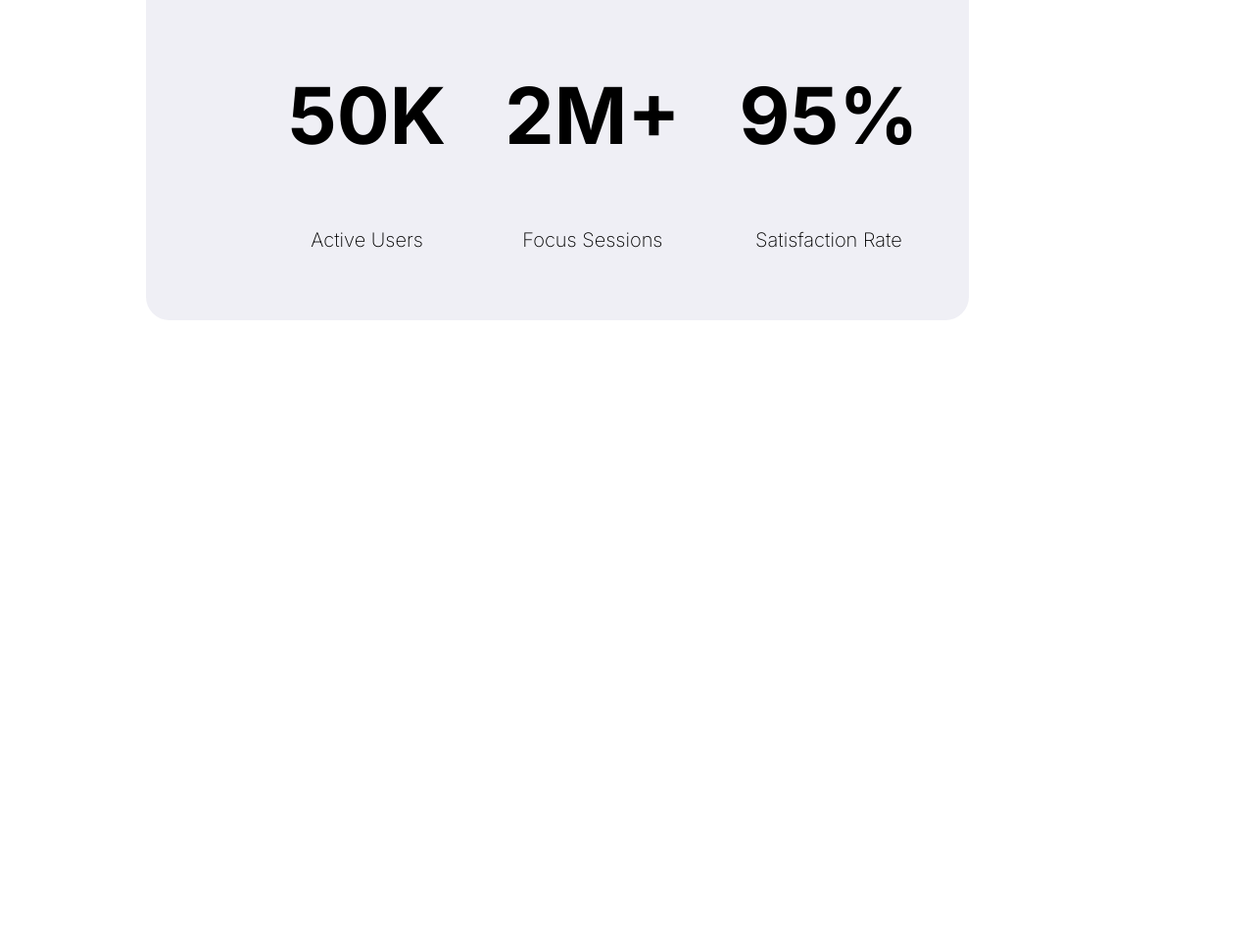
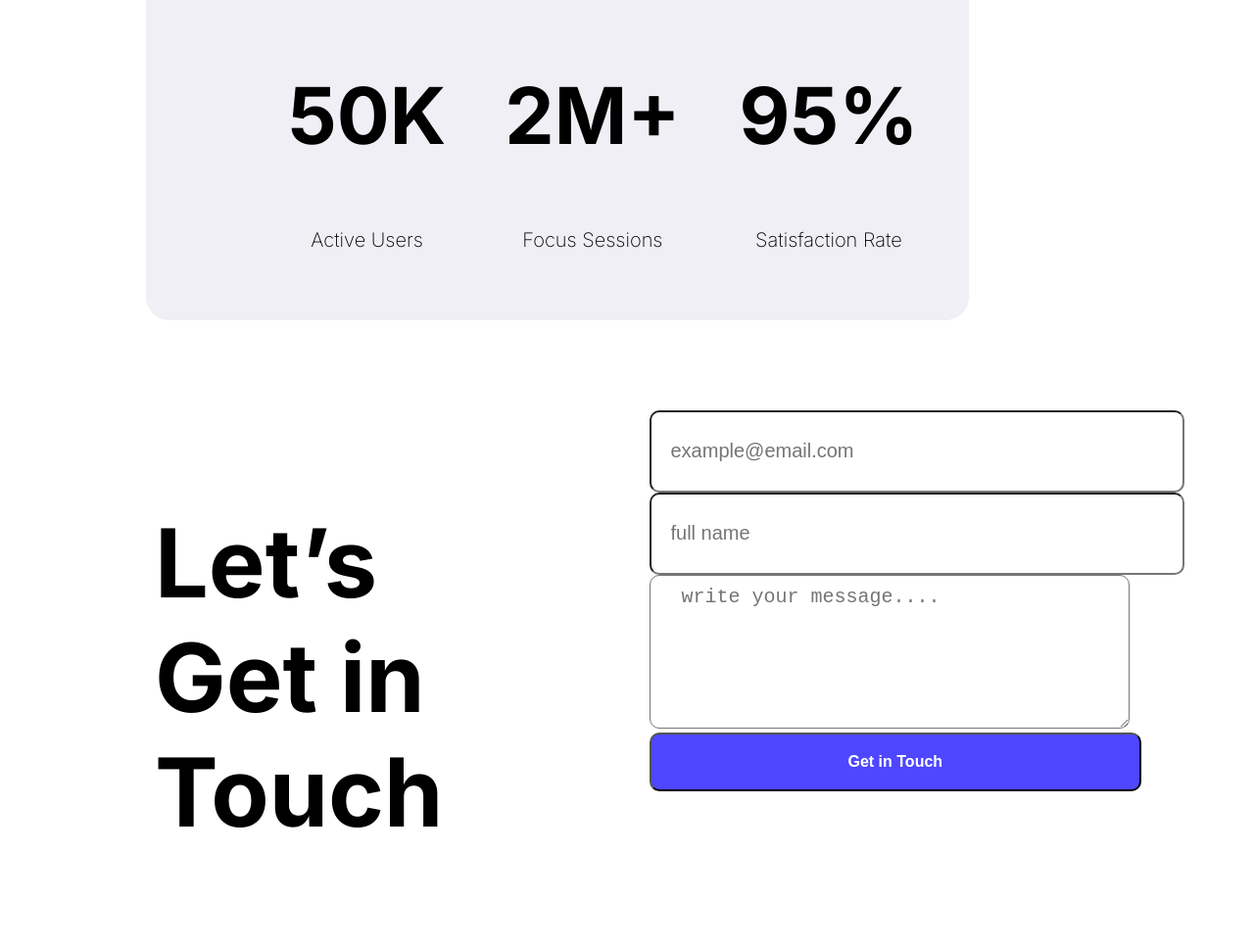
Before and after one commit to TanimMAnto/B12-assainment-1, a plain HTML site: page index.html in a window 1280 px wide. Shown: the part 1460-2427 px from the top of the page at 98% size. Before the commit the page ends 1795 px from the top, so only its background shows below. Drawn offline with Linux system fonts and the light colour scheme.

Commit message:
added file-5

```diff
--- a/image/style/color.css
+++ b/image/style/color.css
@@ -125,3 +125,56 @@ main{
   font-size: 30px;
   font-weight: bold;
 }
+
+
+
+/* section 3 */
+.form{
+  margin-left: 150px;
+  margin-right: 150px;
+  margin-top: 92px;
+}
+
+.form-info{
+  display: flex;
+  width: 50%;
+  gap: 50%;
+}
+
+
+.touch-title{
+  font-size: 97px;
+  font-weight: bold;
+}
+
+input[type="text"], input[type="email"]{
+  height: 60px;
+  border-radius: 10px;
+  background-color: white;
+  display: block;
+  width: 100%;
+  padding: 10px 20px;
+  border-radius: 10px;
+  font-size: 20px;
+}
+
+textarea{
+  height: 60px;
+  border-radius: 10px;
+  background-color: white;
+  padding: 10px 20px;
+  border-radius: 10px;
+  font-size: 20px;
+  padding-bottom: 85px;
+  padding-right: 80px;
+  padding-left: 32px;
+}
+
+.form-btn{
+  padding: 19px 201px;
+  background-color: rgba(78, 71, 255, 1);
+  border-radius: 10px;
+  font-size: 16px;
+  font-weight: bold;
+  color: white;
+}
--- a/index.html
+++ b/index.html
@@ -65,6 +65,23 @@
 
          </section>
         <!-- Section-2 end -->
+
+        <!-- Section-3 start -->
+         <section class="form">
+            <div class="form-info">
+                <h3 class="touch-title">Let’s Get in Touch</h3>
+                <form action="">
+                     <input type="email" name="" id="Email" placeholder="example@email.com">
+                     <input type="text" name="" id="" placeholder="full name">
+                    <textarea name="" id="" cols="30" rows="20" placeholder="write your message...."></textarea>
+                    <input class="form-btn" type="button" value="Get in Touch">
+                </form>
+
+
+            </div>
+         </section>
+
+
     </main>
 
 
```
